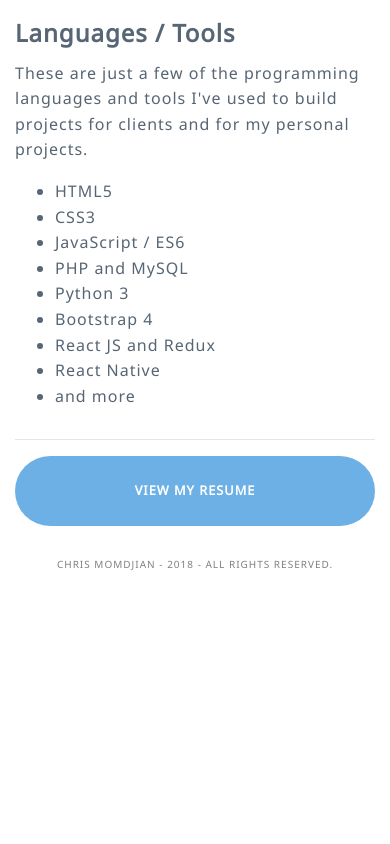
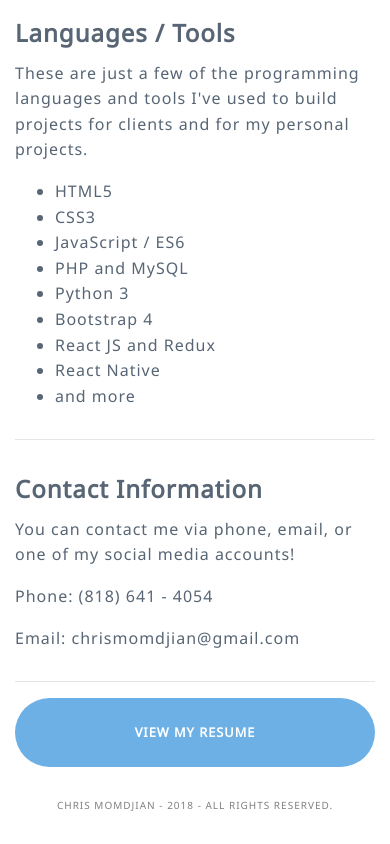
Before and after one commit to chrismomdjian/chrismomdjian-portfolio, a plain HTML site: page index.html in a window 390 px wide. Shown: the part 2732-3576 px from the top of the page. Before the commit the page ends 3335 px from the top, so only its background shows below. Drawn offline with nearby package versions, Linux system fonts and the light colour scheme.

Commit message:
added contact section

```diff
--- a/index.html
+++ b/index.html
@@ -59,6 +59,11 @@ nt
                 Languages
               </a>
             </li>
+            <li class="nav-item">
+              <a class="nav-link" data-toggle="collapse" data-target=".navbar-collapse.show" href="#contact">
+                Contact
+              </a>
+            </li>
           </ul>
 
           <hr />
@@ -92,6 +97,7 @@ nt
       <a href="#about" class="sidenav-link">About Me</a>
       <a href="#education" class="sidenav-link">Education</a>
       <a href="#languages" class="sidenav-link">Languages</a>
+      <a href="#contact" class="sidenav-link">Contact</a>
       <hr />
       <div class="flex-container">
         <a href="https://www.instagram.com/christianmomdjian/">
@@ -224,6 +230,15 @@ nt
 
       <hr />
 
+      <section id="contact">
+        <h2 class="section-title">Contact Information</h2>
+        <p>You can contact me via phone, email, or one of my social media accounts!</p>
+        <p>Phone: (818) 641 - 4054</p>
+        <p>Email: chrismomdjian@gmail.com</p>
+      </section>
+
+      <hr />
+
       <!-- Resume Button -->
       <div class="text-center">
         <a href="./media/other/CHRISTIANMOMDJIAN_2018.pdf" target="_blank">
```
